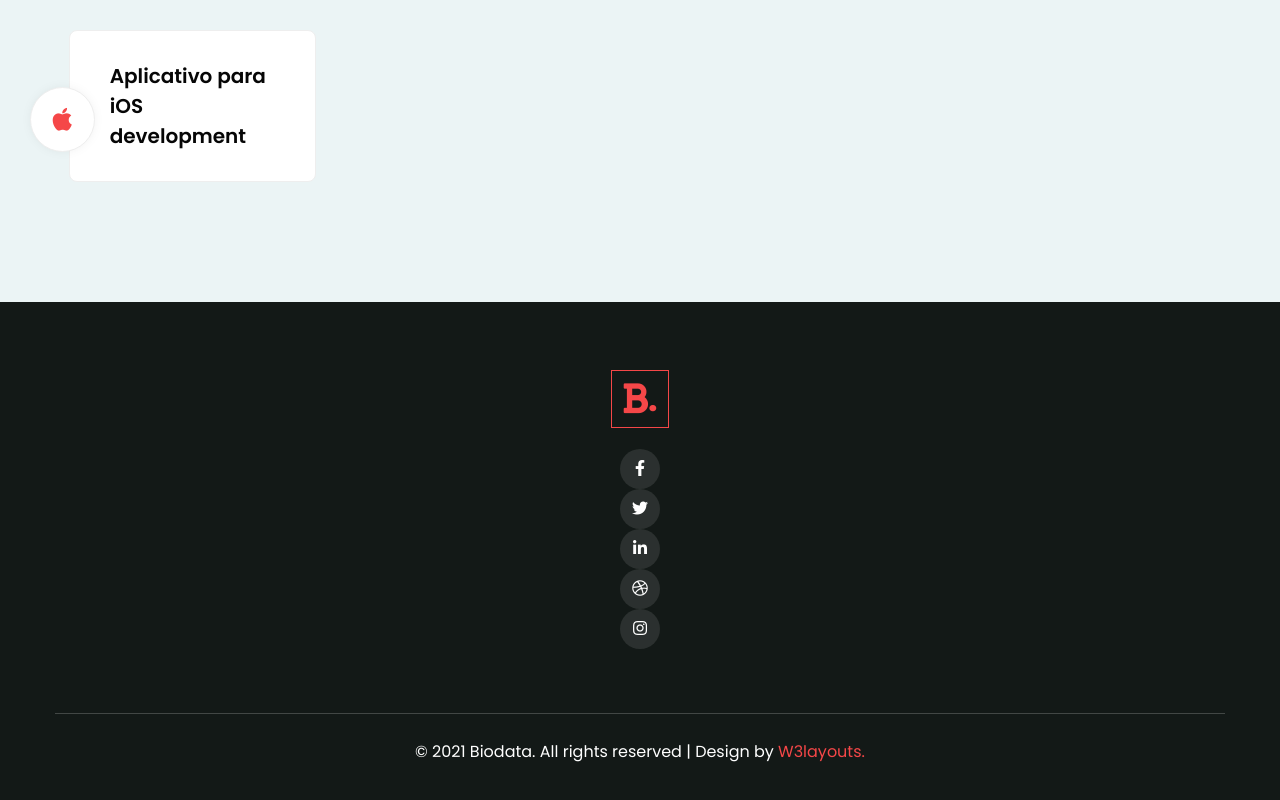
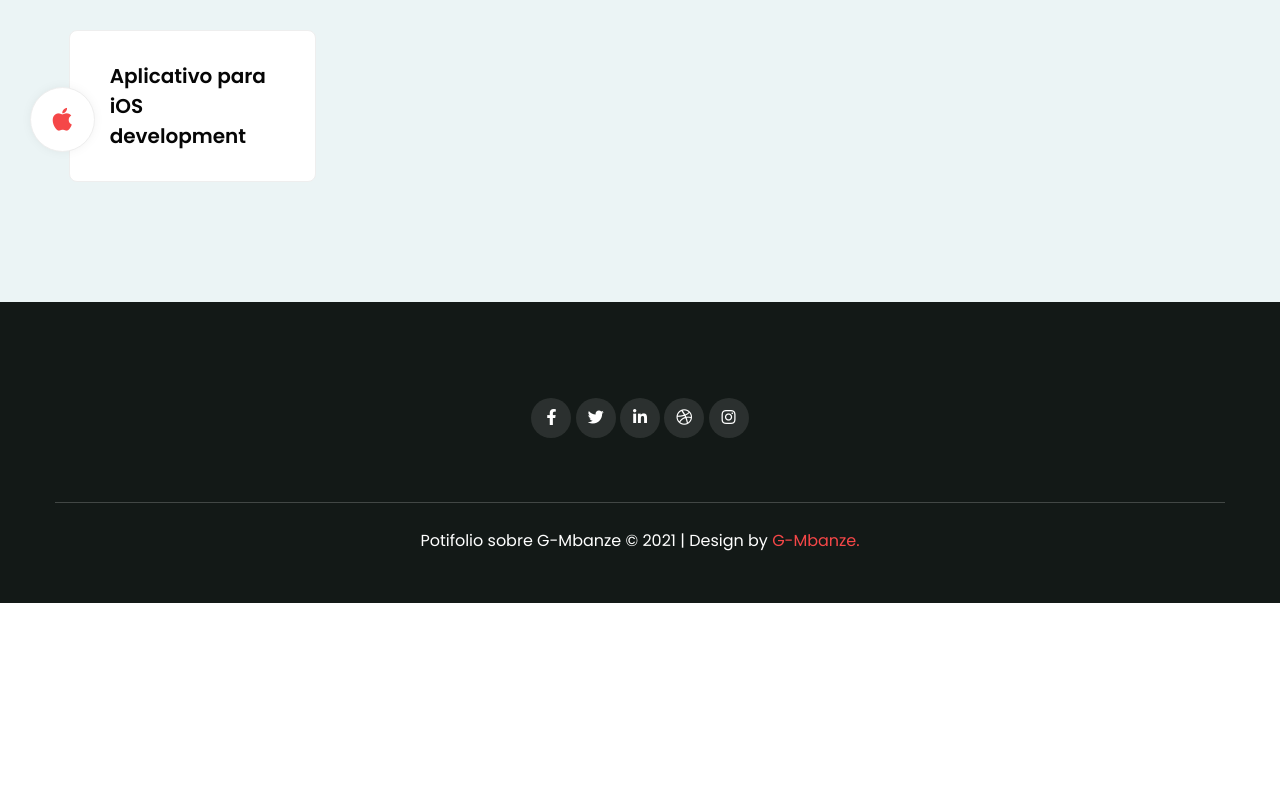
Before and after one commit to G-Mbanze/G-Mbanze.github.io, a plain HTML site: page index.html in a window 1280 px wide. Shown: the part 4786-5586 px from the top of the page. After the commit the page ends 5389 px from the top, so only its background shows below. Drawn offline with Linux system fonts and the light colour scheme.

Commit message:
chore:coreção site

```diff
--- a/index.html
+++ b/index.html
@@ -568,10 +568,7 @@
     <!-- footer -->
     <footer class="footer-w3ls text-center py-5">
         <div class="container pt-4">
-            <div class="mx-auto" style="max-width:60px;">
-                <a href="index.html" class="footer-logo py-1">
-                    <i class="fas fa-bold"></i>.
-                </a>
+            <div class="mx-auto" style="max-width:600px;">
 
                 <div class="social-icons-main mt-4 pb-3">
                     <ul class="social-icons3">
@@ -604,8 +601,8 @@
                 </div>
             </div>
             <!-- copyright -->
-            <p class="copy-right-w3 text-white mt-5 pt-4">© 2021 Biodata. All rights reserved | Design by
-                <a href="http://w3layouts.com" target="_blank"> W3layouts.</a>
+            <p class="copy-right-w3 text-white mt-5 pt-4">Potifolio sobre G-Mbanze © 2021  | Design by
+                <a href="#" target="_blank"> G-Mbanze.</a>
             </p>
         </div>
     </footer>
```
